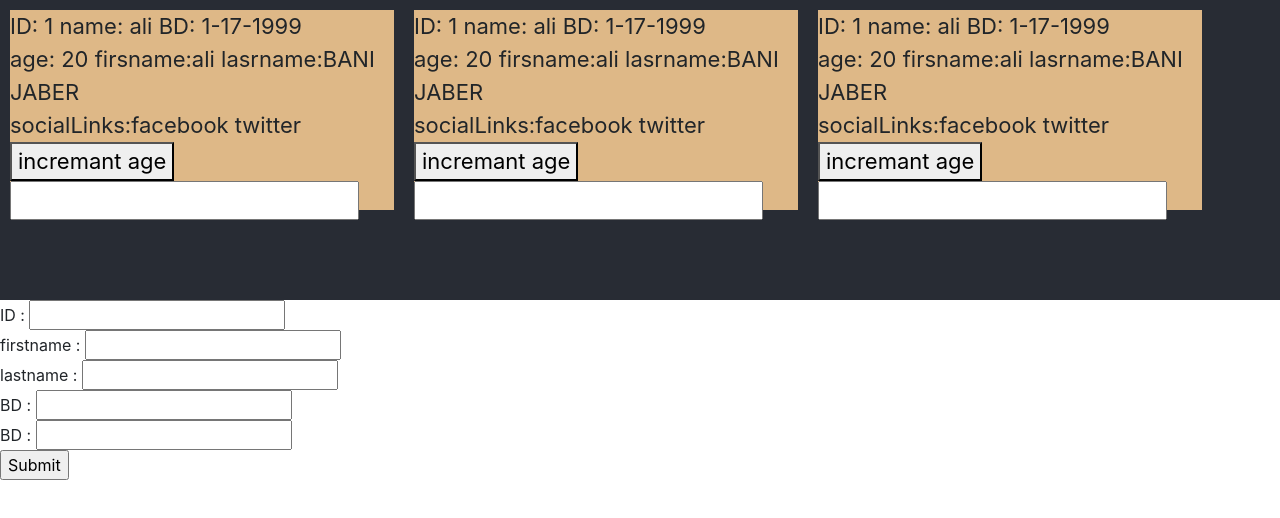
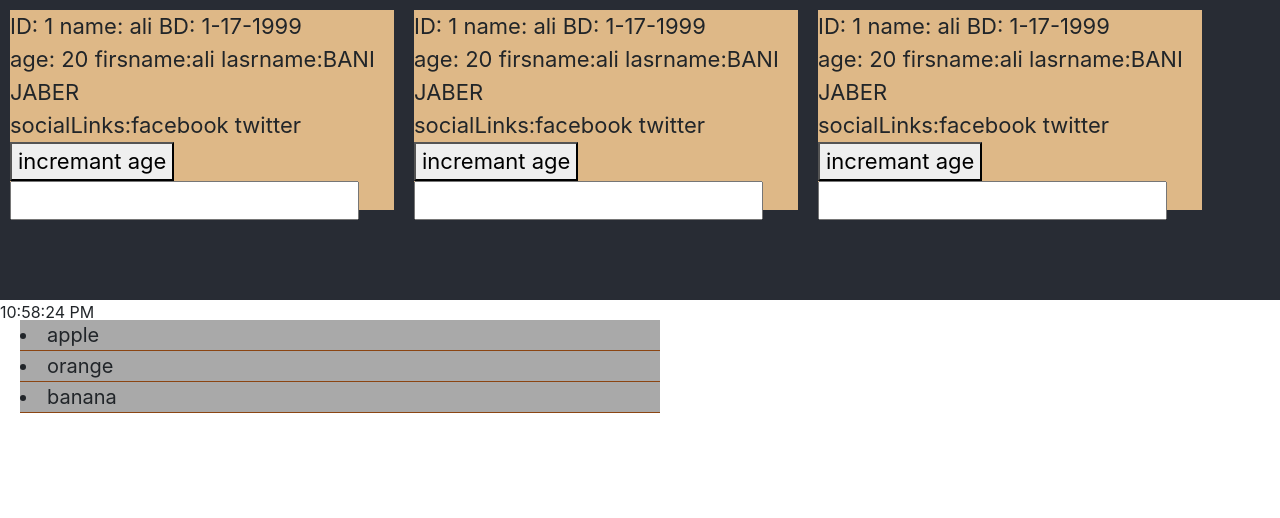
Before and after one commit to AliBaniJaber/testRout, a React (Create React App) app: page / in a window 1280 px wide. Shown: the top 518 px of the page. Built offline with nearby package versions, Linux system fonts and the light colour scheme.

Commit message:
props+state
11/3/2020 10:25pm

```diff
--- a/src/App.js
+++ b/src/App.js
@@ -3,7 +3,8 @@ import ComponentReact from './component/functioncomponent';
 import Student from './component/student';
 import "./css/Student.css";
 import FormStudent from "./component/formStudent";
-
+import Lists from "./component/lists";
+import Condition from "./component/Conditions";
 
 
 function aliattr(){
@@ -28,7 +29,9 @@ class App extends Component{
            <Student ID="1" name="ali" BD="1-17-1999"> </Student>
            <Student ID="1" name="ali" BD="1-17-1999"> </Student>
        </div>
-           <FormStudent/>
+           {/*<FormStudent/>*/}
+           <Lists/>
+           <Condition/>
 
        </div>
 
--- /dev/null
+++ b/src/component/Conditions.js
@@ -0,0 +1,31 @@
+import React,{Component} from "react";
+
+class Conditions extends Component{
+
+    constructor(props) {
+        super(props);
+        this.state={
+            time : new Date
+        }
+
+
+    }
+
+
+    render() {
+        return <div>{this.state.time.toLocaleTimeString()}</div>
+
+    }
+
+    componentDidMount()
+    {
+        setInterval(()=>{
+            this.setState({time : new Date})
+        },100);
+
+    }
+
+
+}
+
+export default Conditions;
--- /dev/null
+++ b/src/component/css/lists.css
@@ -0,0 +1,13 @@
+.list{
+    background: darkgray;
+    font-size: 20px;
+    width: 50%;
+    margin: 20px;
+    position: absolute;
+    top:300px;
+
+
+}
+.list li{
+    border-bottom: 1px saddlebrown solid;
+}
--- /dev/null
+++ b/src/component/lists.js
@@ -0,0 +1,13 @@
+import React from "react";
+import "./css/lists.css";
+function Lists(props){
+    const fruits=["apple" , "orange" ,"banana"];
+
+    return <div className="list">
+        <ui >
+        {fruits.map(item=><li key={item}>{item}</li>)}
+        </ui>
+    </div>
+
+}
+export default Lists;
```
Also changed, not shown: src/component/student.js (+4 -10 lines).
